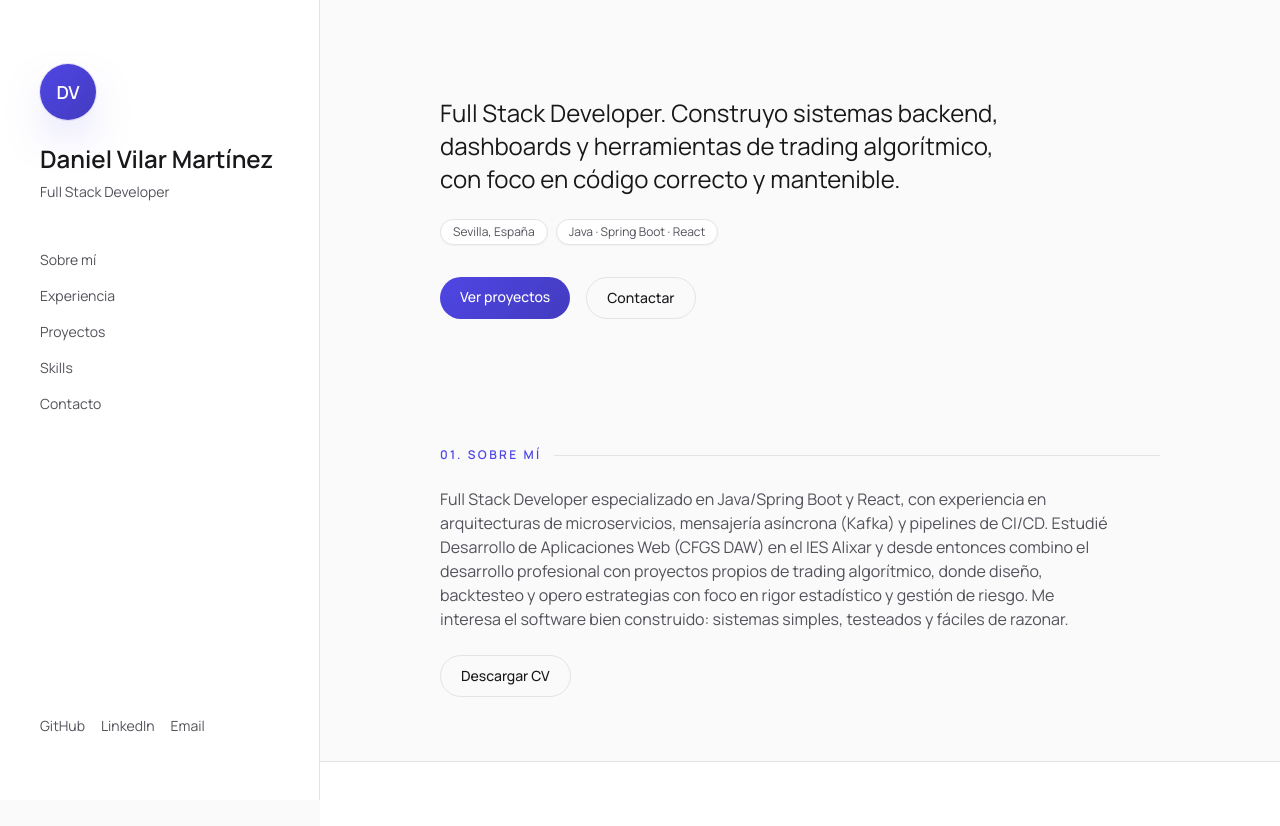
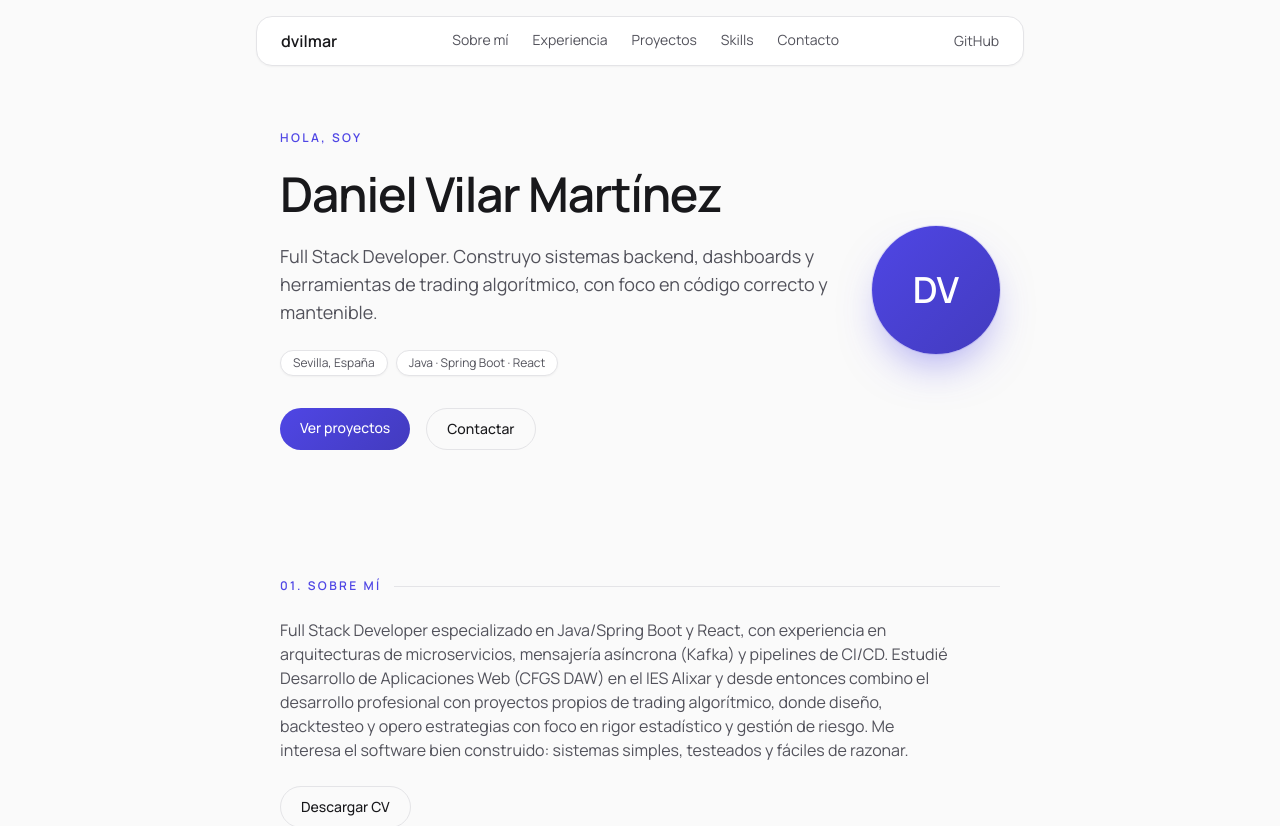
Before and after one commit to dvilmar/danielvilar, a Next.js app: page / in a window 1280 px wide. Shown: the top 826 px of the page. Built offline with nearby package versions, Linux system fonts and the light colour scheme.

Commit message:
Revertir sidebar fijo: vuelve al layout de columna con scroll (feedback: prefería el de antes)

```diff
--- a/src/app/page.tsx
+++ b/src/app/page.tsx
@@ -1,5 +1,4 @@
 import Header from "@/components/Header";
-import Sidebar from "@/components/Sidebar";
 import Hero from "@/components/Hero";
 import About from "@/components/About";
 import Experience from "@/components/Experience";
@@ -26,8 +25,6 @@ export default function Home() {
         type="application/ld+json"
         dangerouslySetInnerHTML={{ __html: JSON.stringify(personJsonLd) }}
       />
-      <Sidebar />
-      <div className="flex flex-1 flex-col lg:pl-80">
       <Header />
       <main id="contenido" className="flex-1">
         <Hero />
@@ -48,7 +45,6 @@ export default function Home() {
         </Reveal>
       </main>
       <Footer />
-      </div>
     </>
   );
 }
--- a/src/components/Header.tsx
+++ b/src/components/Header.tsx
@@ -16,7 +16,7 @@ export default function Header() {
   const [open, setOpen] = useState(false);
 
   return (
-    <header className="sticky top-4 z-10 px-4 lg:hidden">
+    <header className="sticky top-4 z-10 px-4">
       <div className="glass mx-auto flex max-w-3xl items-center justify-between rounded-2xl px-6 py-3 backdrop-blur">
         <Link href="#" className="font-display text-base font-semibold text-foreground">
           dvilmar
--- a/src/components/Hero.tsx
+++ b/src/components/Hero.tsx
@@ -2,15 +2,15 @@ import { links } from "@/data/links";
 
 export default function Hero() {
   return (
-    <section className="mx-auto flex max-w-3xl flex-col-reverse items-start gap-8 px-6 pb-16 pt-12 sm:flex-row sm:items-center sm:justify-between lg:flex-col lg:items-start lg:pt-24">
+    <section className="mx-auto flex max-w-3xl flex-col-reverse items-start gap-8 px-6 pb-16 pt-20 sm:flex-row sm:items-center sm:justify-between">
       <div className="flex flex-col gap-6">
-        <p className="text-xs font-semibold uppercase tracking-[0.2em] text-accent lg:hidden">
+        <p className="text-xs font-semibold uppercase tracking-[0.2em] text-accent">
           Hola, soy
         </p>
-        <h1 className="font-display text-4xl font-semibold tracking-tight sm:text-5xl lg:hidden">
+        <h1 className="font-display text-4xl font-semibold tracking-tight sm:text-5xl">
           Daniel Vilar Martínez
         </h1>
-        <p className="max-w-xl text-lg text-muted lg:text-2xl lg:leading-snug lg:text-foreground">
+        <p className="max-w-xl text-lg text-muted">
           Full Stack Developer. Construyo sistemas backend, dashboards y
           herramientas de trading algorítmico, con foco en código correcto y
           mantenible.
@@ -36,7 +36,7 @@ export default function Hero() {
       </div>
       <div
         aria-hidden="true"
-        className="avatar-glow btn-gradient flex h-24 w-24 shrink-0 items-center justify-center rounded-full sm:h-32 sm:w-32 lg:hidden"
+        className="avatar-glow btn-gradient flex h-24 w-24 shrink-0 items-center justify-center rounded-full sm:h-32 sm:w-32"
       >
         <span className="font-display text-3xl font-semibold text-white sm:text-4xl">
           DV
--- a/src/components/Sidebar.tsx
+++ /dev/null
@@ -1,59 +0,0 @@
-import { links } from "@/data/links";
-
-const NAV_ITEMS = [
-  { href: "#sobre-mi", label: "Sobre mí" },
-  { href: "#experiencia", label: "Experiencia" },
-  { href: "#proyectos", label: "Proyectos" },
-  { href: "#skills", label: "Skills" },
-  { href: "#contacto", label: "Contacto" },
-];
-
-export default function Sidebar() {
-  return (
-    <aside className="hidden lg:fixed lg:inset-y-0 lg:left-0 lg:flex lg:w-80 lg:flex-col lg:justify-between lg:border-r lg:border-border lg:bg-surface lg:px-10 lg:py-16">
-      <div>
-        <div className="btn-gradient avatar-glow flex h-14 w-14 items-center justify-center rounded-full">
-          <span className="font-display text-lg font-semibold text-white">DV</span>
-        </div>
-        <h1 className="mt-6 font-display text-2xl font-semibold leading-tight text-foreground">
-          Daniel Vilar Martínez
-        </h1>
-        <p className="mt-2 text-sm text-muted">Full Stack Developer</p>
-
-        <nav className="mt-12 flex flex-col gap-4 text-sm">
-          {NAV_ITEMS.map((item) => (
-            <a
-              key={item.href}
-              href={item.href}
-              className="text-muted transition-colors hover:text-accent"
-            >
-              {item.label}
-            </a>
-          ))}
-        </nav>
-      </div>
-
-      <div className="flex flex-wrap gap-x-4 gap-y-2 text-sm text-muted">
-        <a
-          href={links.github}
-          target="_blank"
-          rel="noopener noreferrer"
-          className="hover:text-accent"
-        >
-          GitHub
-        </a>
-        <a
-          href={links.linkedin}
-          target="_blank"
-          rel="noopener noreferrer"
-          className="hover:text-accent"
-        >
-          LinkedIn
-        </a>
-        <a href={links.email} className="hover:text-accent">
-          Email
-        </a>
-      </div>
-    </aside>
-  );
-}
```
Lines whose indentation alone changed are shown as unchanged.
